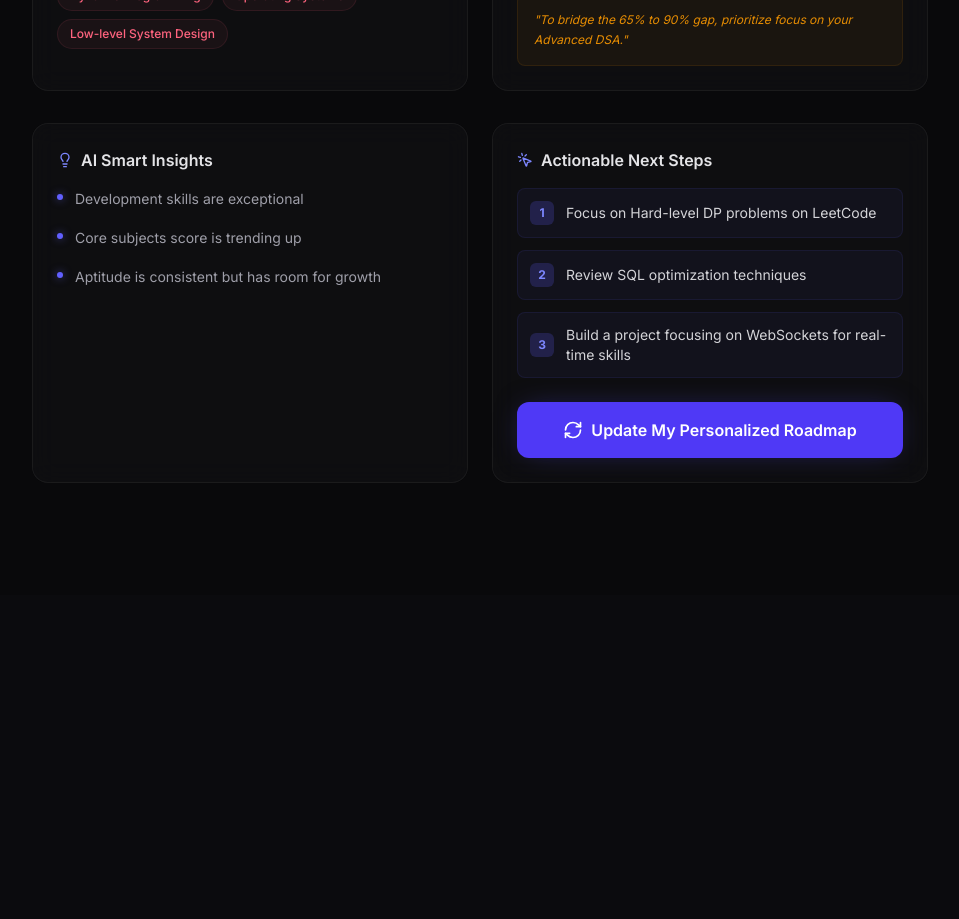
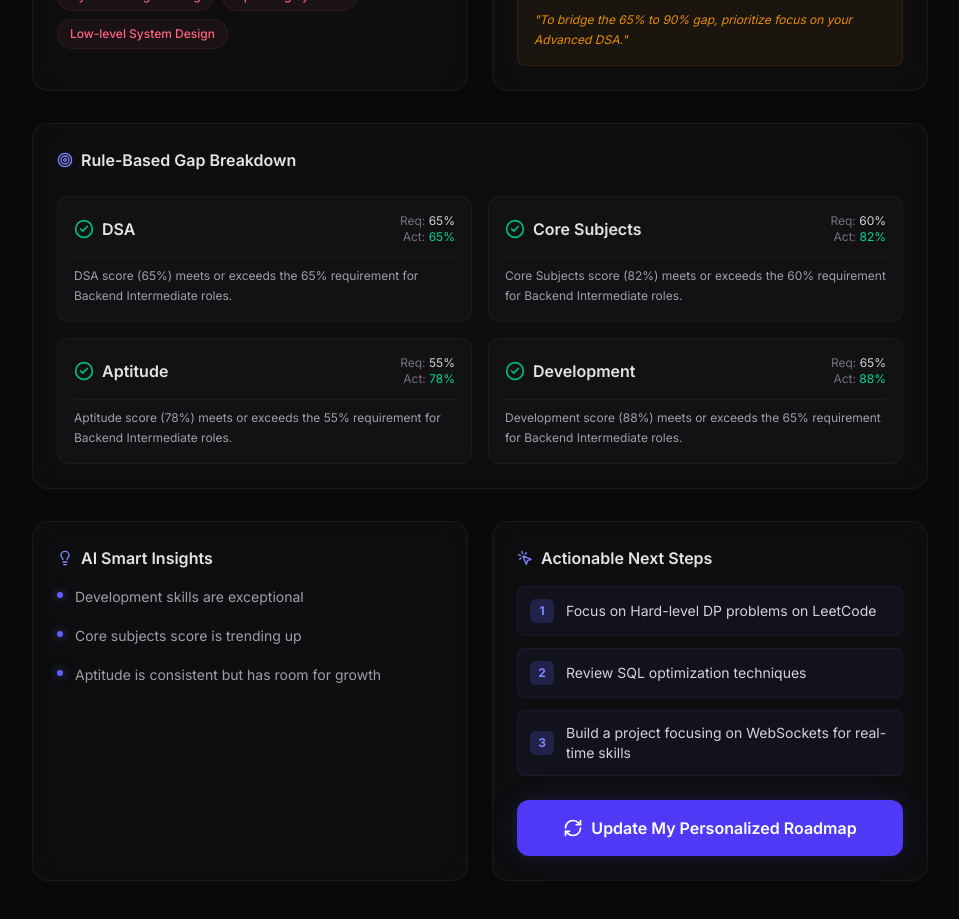
Before and after one commit to amardeepgit8759/Placefy--Automated-placement-Tracker-, a Next.js app: page /analysis in a window 1280 px wide. Shown: the part 1280-2199 px from the top of the page, without its empty margins (288-1247 px from the left). Before the commit the page ends 1875 px from the top, so only its background shows below. Built offline with nearby package versions, Linux system fonts and the light colour scheme.

Commit message:
Add Rule-Based Gap Analysis layer and update project details

```diff
--- a/src/app/analysis/page.tsx
+++ b/src/app/analysis/page.tsx
@@ -19,6 +19,7 @@ import {
   RefreshCw,
   Code
 } from "lucide-react";
+import { evaluateRules } from "@/lib/readinessRules";
 import { motion, AnimatePresence } from "framer-motion";
 import {
   BarChart,
@@ -242,6 +243,8 @@ export default function AnalysisPage() {
   }
 
   if (!analysis) return null;
+
+  const ruleResults = evaluateRules(analysis.domainScores, state.role, state.level);
 
   return (
     <div className="max-w-7xl mx-auto px-4 py-8 space-y-8 pb-20">
@@ -547,6 +550,42 @@ export default function AnalysisPage() {
         </motion.div>
       </div>
 
+      {/* Rule-Based Gap Breakdown */}
+      <motion.div
+        initial={{ opacity: 0, y: 20 }}
+        animate={{ opacity: 1, y: 0 }}
+        transition={{ delay: 0.65 }}
+        className="glass-card p-6"
+      >
+        <h3 className="text-zinc-200 font-semibold mb-6 flex items-center gap-2">
+          <Target className="w-4 h-4 text-indigo-400" />
+          Rule-Based Gap Breakdown
+        </h3>
+        <div className="grid grid-cols-1 md:grid-cols-2 gap-4">
+          {ruleResults.map((result, idx) => (
+            <div key={idx} className="p-4 bg-zinc-900/50 border border-zinc-800/50 rounded-xl space-y-3 flex flex-col justify-between">
+              <div className="flex items-center justify-between">
+                <div className="flex items-center gap-2">
+                  {result.passed ? (
+                    <CheckCircle2 className="w-5 h-5 text-emerald-500" />
+                  ) : (
+                    <AlertCircle className="w-5 h-5 text-amber-500" />
+                  )}
+                  <span className="font-semibold text-zinc-200">{result.domain}</span>
+                </div>
+                <div className="flex flex-col items-end text-xs">
+                  <span className="text-zinc-500">Req: <span className="text-zinc-300 font-mono">{result.required}%</span></span>
+                  <span className="text-zinc-500">Act: <span className={result.passed ? "text-emerald-400 font-mono" : "text-amber-400 font-mono"}>{result.actual}%</span></span>
+                </div>
+              </div>
+              <p className="text-xs text-zinc-400 leading-relaxed pt-2 border-t border-zinc-800/50">
+                {result.explanation}
+              </p>
+            </div>
+          ))}
+        </div>
+      </motion.div>
+
       {/* Smart Insights & Actionable Suggestions */}
       <div className="grid grid-cols-1 lg:grid-cols-2 gap-6">
         <motion.div
--- /dev/null
+++ b/src/lib/readinessRules.ts
@@ -0,0 +1,64 @@
+export interface RuleResult {
+  domain: string;
+  required: number;
+  actual: number;
+  passed: boolean;
+  explanation: string;
+}
+
+export const ROLE_REQUIREMENTS: Record<string, Record<string, number>> = {
+  "Backend-Beginner": { DSA: 50, "Core Subjects": 50, Aptitude: 50, Development: 50 },
+  "Backend-Intermediate": { DSA: 65, "Core Subjects": 60, Aptitude: 55, Development: 65 },
+  "Backend-Advanced": { DSA: 80, "Core Subjects": 75, Aptitude: 65, Development: 80 },
+  "Frontend-Beginner": { DSA: 40, "Core Subjects": 45, Aptitude: 50, Development: 60 },
+  "Frontend-Intermediate":{ DSA: 55, "Core Subjects": 55, Aptitude: 55, Development: 75 },
+  "Frontend-Advanced": { DSA: 70, "Core Subjects": 65, Aptitude: 60, Development: 85 },
+  "Fullstack-Beginner": { DSA: 45, "Core Subjects": 50, Aptitude: 50, Development: 60 },
+  "Fullstack-Intermediate": { DSA: 60, "Core Subjects": 60, Aptitude: 55, Development: 75 },
+  "Fullstack-Advanced": { DSA: 75, "Core Subjects": 70, Aptitude: 65, Development: 85 },
+  "DSA-Beginner": { DSA: 60, "Core Subjects": 40, Aptitude: 50, Development: 40 },
+  "DSA-Intermediate": { DSA: 75, "Core Subjects": 50, Aptitude: 60, Development: 50 },
+  "DSA-Advanced": { DSA: 90, "Core Subjects": 60, Aptitude: 70, Development: 60 },
+  "Data Science-Beginner": { DSA: 50, "Core Subjects": 50, Aptitude: 60, Development: 40 },
+  "Data Science-Intermediate": { DSA: 65, "Core Subjects": 60, Aptitude: 75, Development: 50 },
+  "Data Science-Advanced": { DSA: 80, "Core Subjects": 70, Aptitude: 85, Development: 60 },
+  "Mobile-Beginner": { DSA: 40, "Core Subjects": 45, Aptitude: 45, Development: 60 },
+  "Mobile-Intermediate": { DSA: 55, "Core Subjects": 55, Aptitude: 50, Development: 75 },
+  "Mobile-Advanced": { DSA: 70, "Core Subjects": 65, Aptitude: 60, Development: 85 },
+};
+
+export function evaluateRules(domainScores: Record<string, number>, role: string | null, level: string | null): RuleResult[] {
+  if (!domainScores) return [];
+
+  const safeRole = role || "Backend";
+  const safeLevel = level || "Intermediate";
+  const key = `${safeRole}-${safeLevel}`;
+
+  // Fallback to Backend-Intermediate if specific combo isn't found
+  const requirements = ROLE_REQUIREMENTS[key] || ROLE_REQUIREMENTS["Backend-Intermediate"];
+
+  return Object.entries(domainScores).map(([domain, actual]) => {
+    // Normalization mapping for standard keys vs AI generated keys if needed,
+    // assuming AI uses "Development" or "Dev Skills", "Core Subjects" or "Core CS".
+    let reqKey = domain;
+    if (!requirements[domain]) {
+       if (domain.includes("Dev")) reqKey = "Development";
+       if (domain.includes("Core")) reqKey = "Core Subjects";
+    }
+
+    const required = requirements[reqKey] || 50; // Fallback to 50 if unknown domain
+    const passed = actual >= required;
+
+    const explanation = passed
+      ? `${domain} score (${actual}%) meets or exceeds the ${required}% requirement for ${safeRole} ${safeLevel} roles.`
+      : `${domain} score (${actual}%) is below the ${required}% required for ${safeRole} ${safeLevel} roles.`;
+
+    return {
+      domain,
+      required,
+      actual,
+      passed,
+      explanation
+    };
+  });
+}
```
Also changed, not shown: 1 other file (tests, documents, lock files or other folders).
